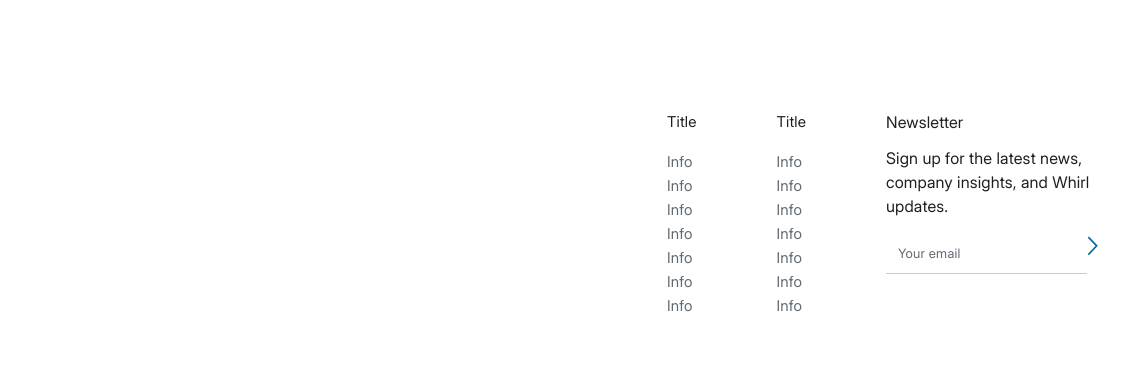
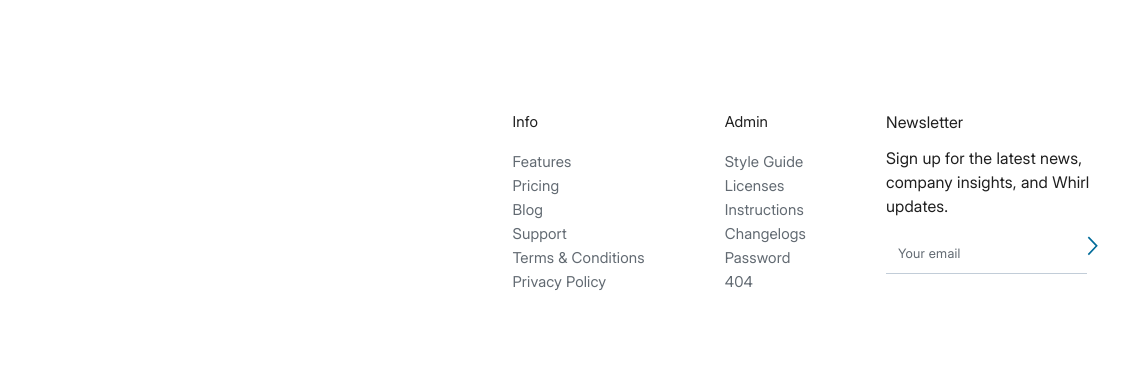
Before and after one commit to crimfartik/lesson5, a plain HTML site: page index.html in a window 1280 px wide. Shown: the part 4762-5130 px from the top of the page, 153-1280 px from the left. Drawn offline with Linux system fonts and the light colour scheme.

Commit message:
feature changed titles in footer-left-part-wrapper

```diff
--- a/index.html
+++ b/index.html
@@ -460,30 +460,30 @@
         </div>
 
         <div class="footer-left-part-wrapper">
-          <!-- первый столбик -->
+          <!-- 1 столбик -->
           <div class="link-footer">
-            <p class="title-link-footer">Title</p>
-            <p>Info</p>
-            <p>Info</p>
-            <p>Info</p>
-            <p>Info</p>
-            <p>Info</p>
-            <p>Info</p>
-            <p>Info</p>
+            <p class="title-link-footer">Info</p>
+            <p>Features</p>
+            <p>Pricing</p>
+            <p>Blog</p>
+            <p>Support</p>
+            <p>Terms & Conditions</p>
+            <p>Privacy Policy</p>
           </div>
-          <!-- первый столбик -->
+          <!-- 1 столбик -->
+
           <!-- 2 столбик -->
           <div class="link-footer">
-            <p class="title-link-footer">Title</p>
-            <p>Info</p>
-            <p>Info</p>
-            <p>Info</p>
-            <p>Info</p>
-            <p>Info</p>
-            <p>Info</p>
-            <p>Info</p>
+            <p class="title-link-footer">Admin</p>
+            <p>Style Guide</p>
+            <p>Licenses</p>
+            <p>Instructions</p>
+            <p>Changelogs</p>
+            <p>Password</p>
+            <p>404</p>
           </div>
           <!-- 2 столбик -->
+
           <!-- 3 -->
           <div>
             <p class="sign-up sign-up-margin-zero">Newsletter</p>
```
